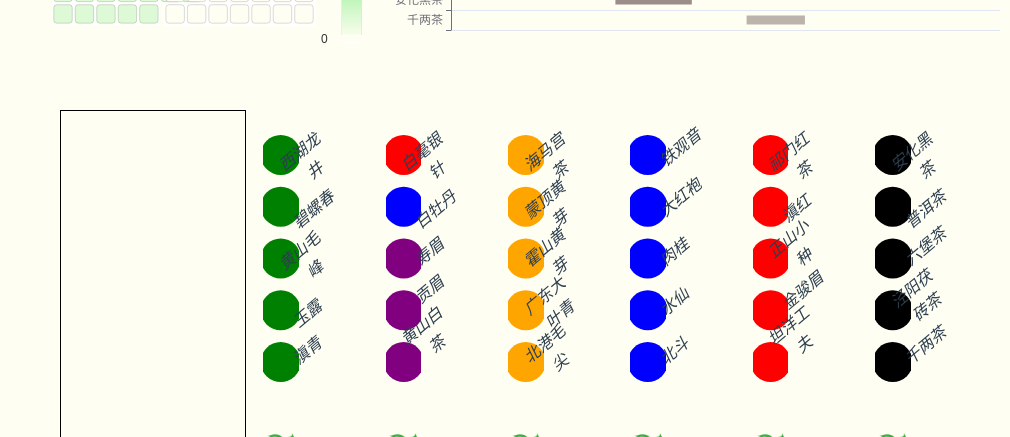
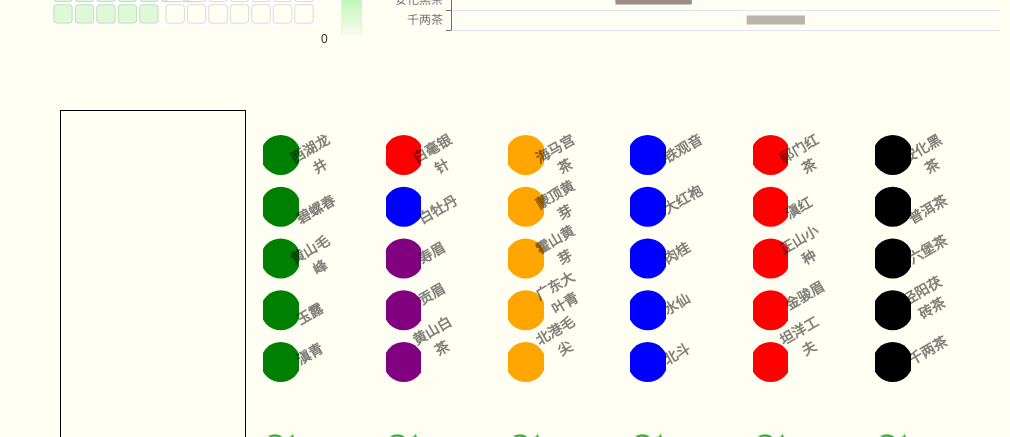
Before and after one commit to LZY2275/teajourney, a Vue app: page /#/ in a window 1280 px wide. Shown: the part 2320-2757 px from the top of the page, without its empty margins (270-1280 px from the left). Built offline with nearby package versions, Linux system fonts and the light colour scheme; a web font is replaced by a local one; what tdesign-vue would draw is missing.

Commit message:
稍微修改tasteview，问题未完全解决

```diff
--- a/src/views/ProduceView.vue
+++ b/src/views/ProduceView.vue
@@ -409,8 +409,10 @@ img {
 }
 
 .slanted-text {
-  font-style: italic;
-  transform: rotate(-40deg);
+  transform: rotate(-30deg);
   transform-origin: 0 100%;
   margin: 0;
+  font-size: 14px;
+  font-weight: bold;
+  color: #00000080;
 }</style>
--- a/src/views/TasteView.vue
+++ b/src/views/TasteView.vue
@@ -179,7 +179,7 @@
         <template>
           <div :style="{ width: '100%' }">
             <!-- 换成轮播图 -->
-            <t-swiper :duration="300" :interval="2000" :navigation="{ placement: 'outside' }">
+            <t-swiper :duration="1000" :interval="4000" :navigation="{ placement: 'outside' }">
               <t-swiper-item>
                 <div style="margin-top:3vh;">
                   <div style="display: flex;">
@@ -443,8 +443,9 @@
 
 
         <!-- 这里放一个茶香图 -->
+        <!-- calc(100% - 50px - 46.375px - 18vh - 40vh - 6vh - 52px - 6vh - 2.4em - 3vh - 46.375px) -->
         <div
-          style="border: solid 1px #000000; width: 100%;height: calc(100% - 50px - 46.375px - 18vh - 40vh - 6vh - 52px - 6vh - 2.4em - 3vh - 46.375px); margin-top: 36px;">
+          style="border: solid 1px #000000; width: 100%;height: 780px; margin-top: 36px;">
           <TeaFragranceView></TeaFragranceView>
         </div>
 
@@ -973,7 +974,6 @@ src: url("E:/program_respository/teajourney/public/HanaMinA.ttf") format("ttf"),
 }
 
 .Caption2 {
-  width: 267px;
   height: 43px;
   font-size: 10px;
   margin-left: 24px;
```
